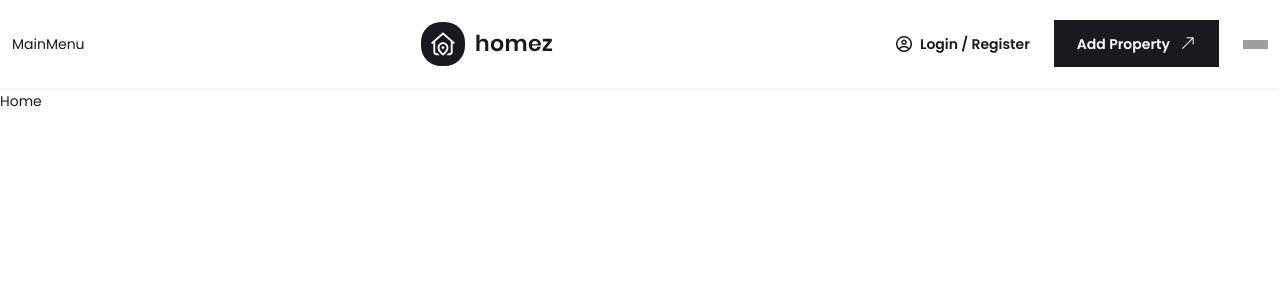
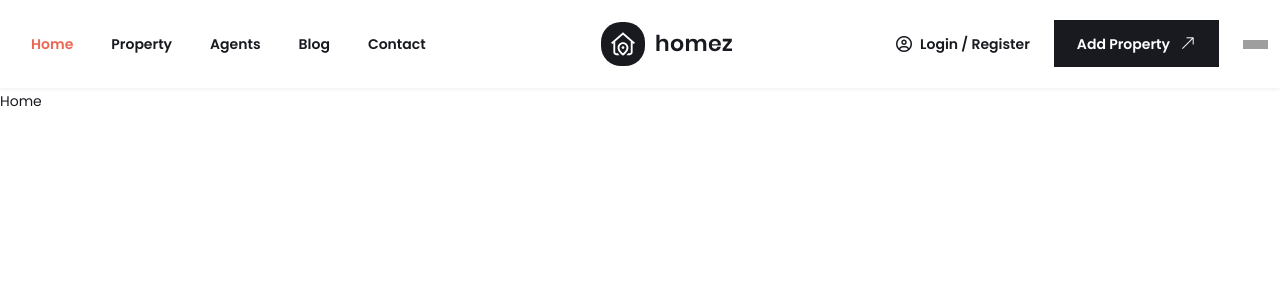
Before and after one commit to kajugadaniels/nextjs-django-realestate, a Next.js app in the folder frontend/: page / in a window 1280 px wide. Shown: the top 300 px of the page. Built offline with nearby package versions, Linux system fonts and the light colour scheme; grey boxes are pictures that could not be loaded.

Commit message:
Stylize MainMenu from header

```diff
--- a/frontend/src/components/MainMenu.js
+++ b/frontend/src/components/MainMenu.js
@@ -1,8 +1,54 @@
-import React from 'react'
+import Link from "next/link";
+import { usePathname } from "next/navigation";
+import { useEffect, useState } from "react";
 
 const MainMenu = () => {
+    const pathname = usePathname();
+
+    const handleActive = (link) => {
+        if (link.split("/")[1] == pathname.split("/")[1]) {
+            return "menuActive";
+        }
+    };
+
     return (
-        <div>MainMenu</div>
+        <ul className="ace-responsive-menu">
+            <li className="visible_list dropitem">
+                <a className="list-item" href="#">
+                    <span className={"home" ? "title menuActive" : "title"}>
+                        Home
+                    </span>
+                </a>
+            </li>
+            <li className="visible_list dropitem">
+                <a className="list-item" href="#">
+                    <span className="">
+                        Property
+                    </span>
+                </a>
+            </li>
+            <li className="visible_list dropitem">
+                <a className="list-item" href="#">
+                    <span className="">
+                        Agents
+                    </span>
+                </a>
+            </li>
+            <li className="visible_list dropitem">
+                <a className="list-item" href="#">
+                    <span className="">
+                        Blog
+                    </span>
+                </a>
+            </li>
+            <li className="visible_list dropitem">
+                <a className="list-item" href="#">
+                    <span className="">
+                        Contact
+                    </span>
+                </a>
+            </li>
+        </ul>
     )
 }
 
```
